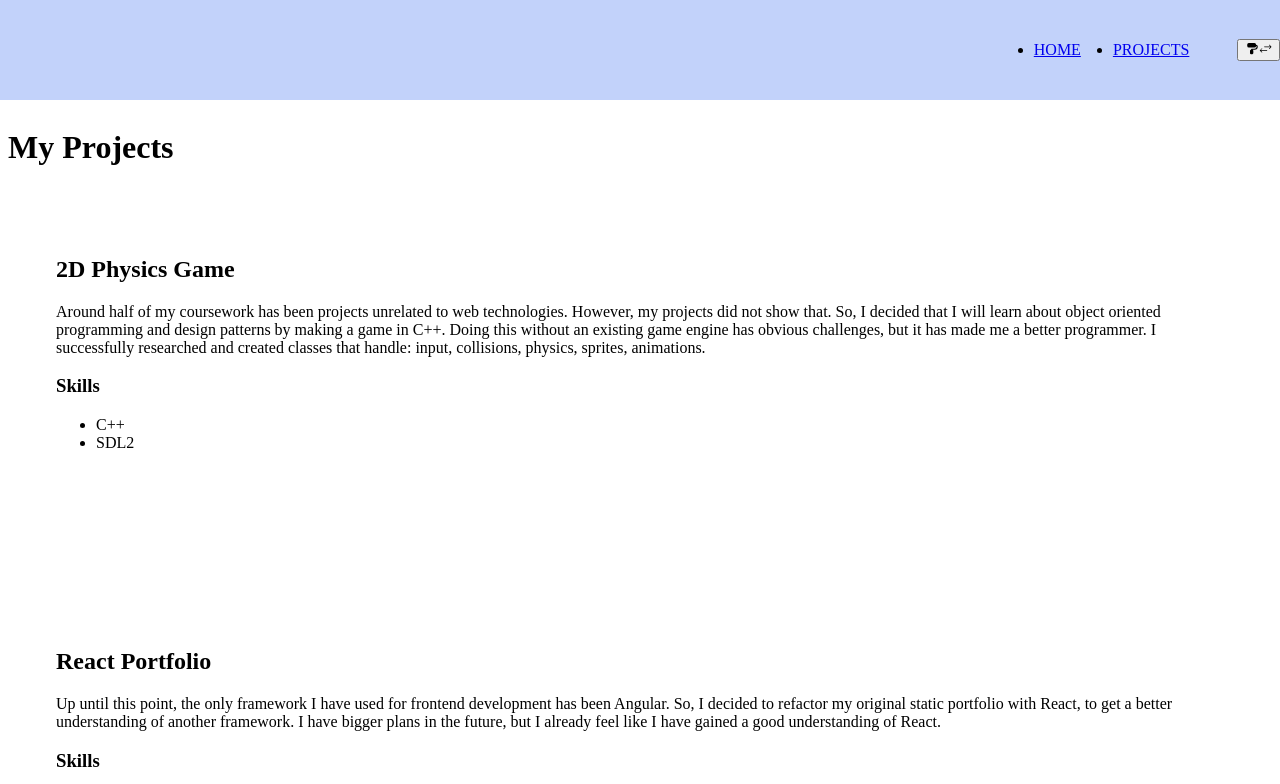
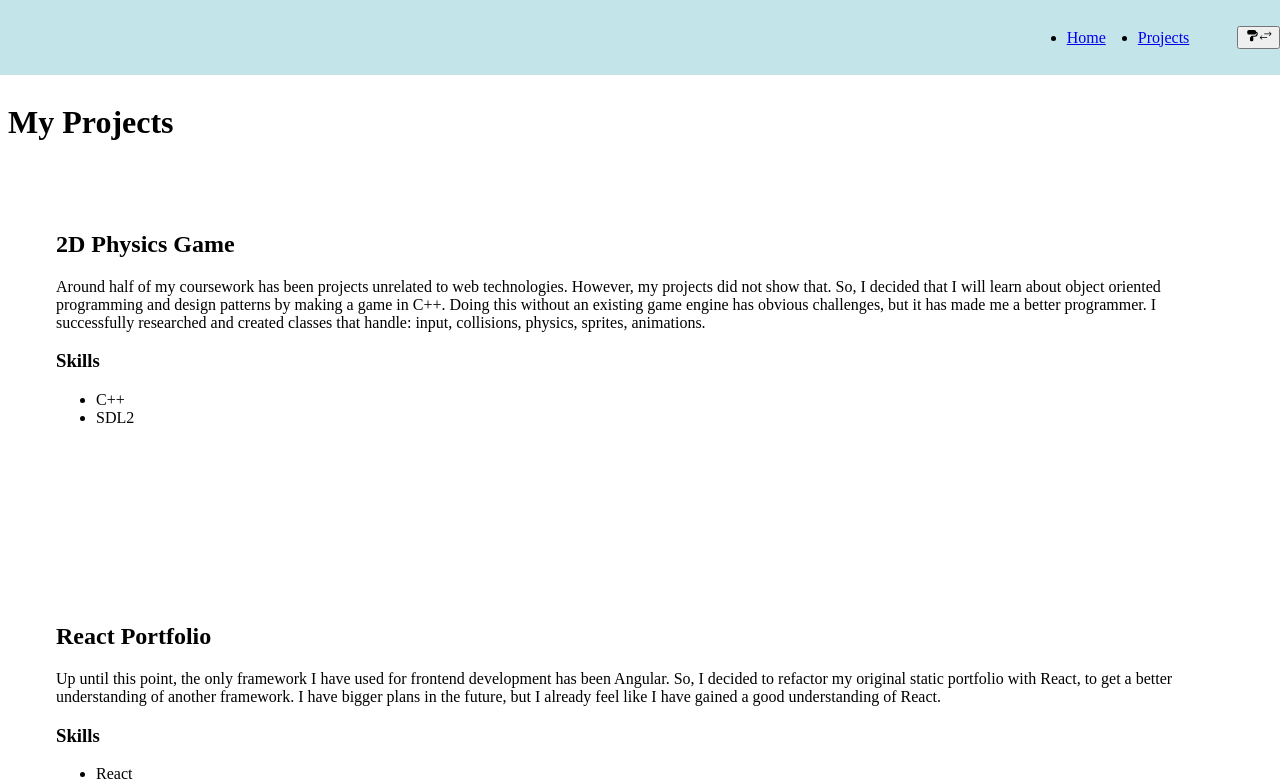
Before and after one commit to Cosillow/Personal-Website, a React (Vite) app in the folder vite-personal-website/: page /projects in a window 1280 px wide. Shown: the top 784 px of the page. Built offline with nearby package versions, Linux system fonts and the light colour scheme.

Commit message:
more style updates

```diff
--- a/vite-personal-website/src/components/Header.tsx
+++ b/vite-personal-website/src/components/Header.tsx
@@ -8,11 +8,11 @@ import ThemeController from "./controllers/ThemeController";
 import useModal from "../hooks/useModal";
 
 const NAV_LINKS: ({ href: string, label: string })[] = [
-    { href: '/home', label: 'HOME' },
-    { href: '/projects', label: 'PROJECTS' },
+    { href: '/home', label: 'Home' },
+    { href: '/projects', label: 'Projects' },
 ];
 
-export const HEADER_HEIGHT: number = 100;
+export const HEADER_HEIGHT: number = 75;
 
 const HeaderOffset = styled.div`
     background: var(--color-primary);
@@ -22,6 +22,7 @@ const HeaderOffset = styled.div`
 
 
 const CollapsibleHeader = styled.header`
+    z-index: 999;
     background: var(--color-secondary);
     position: fixed;
     top: 0;
@@ -31,6 +32,7 @@ const CollapsibleHeader = styled.header`
     display: flex;
     flex-direction: row;
     align-items: center;
+
 
     nav {
         margin-left: auto;
@@ -100,14 +102,14 @@ const Header = ({ children }:
                 <nav>
                     <ul>
                         {NAV_LINKS.map((link) =>
-                            <li key={link.label}>
+                            <li className="font-sm" key={link.label}>
                                 <Link to={link.href}>{link.label}</Link>
                             </li>
                         )}
                         {children !== undefined && <ButtonLi>{children}</ButtonLi>}
                     </ul>
                 </nav>
-                <button onClick={openModal} className="clear m-r-md">
+                <button onClick={openModal} className="clear font-sm m-r-md">
                     <TbPaintFilled></TbPaintFilled><IoIosSwap></IoIosSwap>
                 </button>
                 <Modal title="Theme Controller" open={open}>
--- a/vite-personal-website/src/connors-library/_base.scss
+++ b/vite-personal-website/src/connors-library/_base.scss
@@ -30,6 +30,10 @@ ul {
 
 a {
   color: var(--color-accent);
+  text-decoration: none;
+}
+a.styled {
+  text-decoration: underline;
 }
 
 button {
@@ -38,7 +42,10 @@ button {
   font-weight: 900;
   padding: 1em 2em;
   cursor: pointer;
-  border: 2px solid var(--color-accent-contrast);
+
+  // border: 2px solid var(--color-accent-contrast);
+  border: none;
+
   background: var(--color-accent);
   color: var(--color-accent-contrast);
   border-radius: var(--border-md);
--- a/vite-personal-website/src/connors-library/_grid.scss
+++ b/vite-personal-website/src/connors-library/_grid.scss
@@ -15,6 +15,12 @@ $layout-values: flex-start, flex-end, center, space-between, space-around;
   flex-direction: row;
   flex-flow: row wrap;
   height: 100%;
+}
+.center-child {
+  display: flex;
+  flex-direction: row;
+  justify-content: center;
+  align-items: center;
 }
 
 // justify + align
--- a/vite-personal-website/src/connors-library/_typography.scss
+++ b/vite-personal-website/src/connors-library/_typography.scss
@@ -11,3 +11,7 @@
 h6 {
   font-size: var(--font-xs);
 }
+
+.text-end {
+  text-align: end;
+}
--- a/vite-personal-website/src/index.scss
+++ b/vite-personal-website/src/index.scss
@@ -1,19 +1,19 @@
 :root {
-    --color-primary: rgb(255, 255, 255);
+    --color-primary: rgb(255,255,255);
     --color-primary-contrast: rgb(0, 0, 0);
 
-    --color-secondary: #c1d1fa;
+    --color-secondary: rgb(195,229,233);
     --color-secondary-contrast: rgb(0, 0, 0);
 
-    --color-accent: #ff7057;
-    --color-accent-contrast: rgb(0, 0, 0);
+    --color-accent: rgb(243,93,73);
+    --color-accent-contrast: rgb(255, 255, 255);
 
 
-    --font-xs: clamp(.5rem, 1rem + 5vw , 1rem);
-    --font-sm: clamp(1rem, 1rem + 5vw , 2rem);
-    --font-md: clamp(3rem, 1rem + 5vw , 4rem);
-    --font-lg: clamp(4rem, 1rem + 5vw , 5rem);
-    --font-xl: clamp(5rem, 1rem + 5vw , 6rem);
+    --font-xs: clamp(0.8rem, 1rem + 2vw, 1.2rem);
+    --font-sm: clamp(1rem, 1rem + 2vw, 1.4rem);
+    --font-md: clamp(1.2rem, 1rem + 2vw, 1.6rem);
+    --font-lg: clamp(1.4rem, 1rem + 2vw, 1.8rem);
+    --font-xl: clamp(2.6rem, 1rem + 2vw, 3rem);
 
     --margin-xs: .5em;
     --margin-sm: 1em;
--- a/vite-personal-website/src/pages/HomePage.tsx
+++ b/vite-personal-website/src/pages/HomePage.tsx
@@ -20,14 +20,23 @@ interface BackgroundImageProps {
   url: string;
 }
 const BackgroundImage = styled.div<BackgroundImageProps>`
+  width: clamp(30%, 55%, 100%);
+  height: clamp(30%, 75%, 100%);
   background-image: ${props => props.url};
   background-size: cover;
   background-position: top center;
 `
 
+const Wave = styled.div`
+  --size: 50px;
+  background: blue;
+  mask: radial-gradient(var(--size) at 50% 0%, #0000 99%, red 101%)
+    50% var(--size)/calc(4 * var(--size)) 100% repeat-x;
+`
+
 const Subheading = styled.p`
   color: grey;
-  margin-bottom: 2em;
+  /* margin-bottom: 2em; */
 `
 
 const HomePage = () => {
@@ -37,8 +46,8 @@ const HomePage = () => {
       <div className="row">
         <InfoHeader className="col-6">
           <div className="wrapper">
-              <h1 className="font-lg">Connor Silloway</h1>
-              <Subheading>ITWS and CS dual major</Subheading>
+            <h1 className="font-xl">Connor Silloway</h1>
+            <Subheading className="font-md m-b-sm">ITWS and CS dual major</Subheading>
             <Link to="/projects">
               <button className="outline">
                 See Projects
@@ -46,7 +55,10 @@ const HomePage = () => {
             </Link>
           </div>
         </InfoHeader>
-          <BackgroundImage className="col-6" url='url("/cropped-connor-photo.png")' ></BackgroundImage>
+        <div className="col-6 center-child">
+          <BackgroundImage url='url("/cropped-connor-photo.png")' ></BackgroundImage>
+          <Wave></Wave>
+        </div>
       </div>
     </HeroSection>
     </>
--- a/vite-personal-website/src/pages/ProjectsPages/FirstProjects.tsx
+++ b/vite-personal-website/src/pages/ProjectsPages/FirstProjects.tsx
@@ -14,21 +14,23 @@ const ProjectCard = styled.article`
     padding: 3em;
     border-radius: 50px;
     margin-bottom: 4em;
+    position: relative;
 `
+
 
 
 const projectCard: React.FC<ProjectCardProps> = (props: ProjectCardProps) => {
     return (
         <ProjectCard key={props.name} className="bg-secondary">
-            <h2 className="font-sm">{props.name}</h2>
-            <p>{props.description}</p>
-            <h3 className="font-xs m-v-sm">Skills</h3>
-            <ul className="styled">
+            <h2 className="font-md">{props.name}</h2>
+            <p className="font-xs">{props.description}</p>
+            <h3 className="font-sm m-v-sm m-l-sm">Skills</h3>
+            <ul className="styled font-sm">
                 {props.tags.map((tag: string, index: number) =>
                     <li key={index}>{tag}</li>
                 )}
             </ul>
-            {props.link && <Link  to={props.link}><button className="m-t-lg">vist</button></Link>}
+            {props.link && <div className="row justify-flex-end"><Link to={props.link}><button className="m-t-lg m-r-xl">vist</button></Link></div>}
         </ProjectCard>
     );
 }
@@ -40,7 +42,7 @@ type FirstProjectsProps = {
 const FirstProjects = (props: FirstProjectsProps) => {
     return (
         <>
-            <h1 className="text-center m-v-sm">My Projects</h1>
+            <h1 className="text-center font-xl m-v-sm">My Projects</h1>
             <div className="container">
                     {
                         props.projects.map((project: ProjectCardProps) => {
```
Lines whose indentation alone changed are shown as unchanged.
